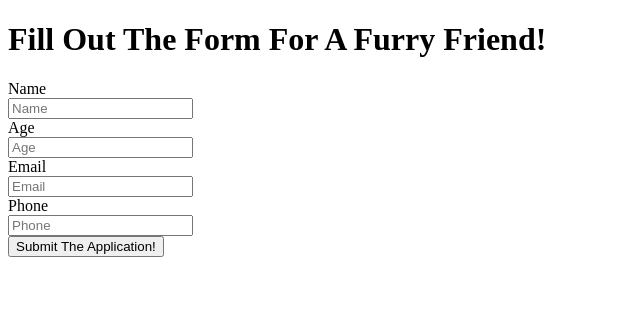
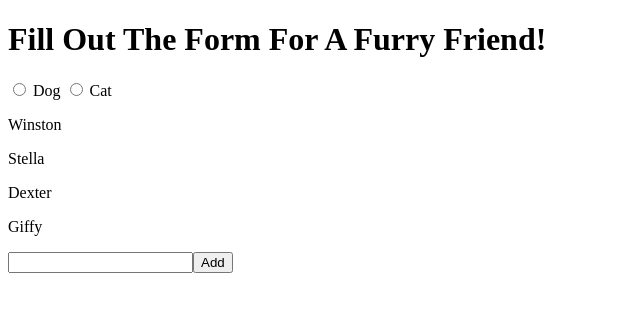
Before and after one commit to kwage/lecture18-angular, an Angular app: page / in a window 1280 px wide. Shown: the top 312 px of the page, without its empty margins (0-640 px from the left). Built offline with nearby package versions, Linux system fonts and the light colour scheme.

Commit message:
WE DID IT

```diff
--- a/src/app/app.component.html
+++ b/src/app/app.component.html
@@ -3,13 +3,8 @@
     <h1>Fill Out The Form For A Furry Friend!</h1>
 </header>
 
-<form>
-    <app-labeled-input data-label="Name"></app-labeled-input>
-    <app-labeled-input data-label="Age"></app-labeled-input>
-    <app-labeled-input data-label="Email"></app-labeled-input>
-    <app-labeled-input data-label="Phone"></app-labeled-input>
-    <input type="submit" value="Submit The Application!" id="submitBtn" />
-</form>
+<app-pet-dashboard></app-pet-dashboard>
+
 <footer>
 
 </footer>
--- a/src/app/app.module.ts
+++ b/src/app/app.module.ts
@@ -3,11 +3,13 @@ import { NgModule } from '@angular/core';
 
 import { AppComponent } from './app.component';
 import { LabeledInputComponent } from './labeled-input/labeled-input.component';
+import { PetDashboardComponent } from './pet-dashboard/pet-dashboard.component';
 
 @NgModule({
   declarations: [
     AppComponent,
-    LabeledInputComponent
+    LabeledInputComponent,
+    PetDashboardComponent
   ],
   imports: [
     BrowserModule
--- /dev/null
+++ b/src/app/pet-dashboard/pet-dashboard.component.html
@@ -0,0 +1,13 @@
+
+<input type="radio" name="petType" id="dog" (click)="togglePetType(true)"/> Dog
+<input type="radio" name="petType" id="cat" (click)="togglePetType(false)"/> Cat
+
+<div *ngIf="showDogs === true; else showMyCats">
+    <p *ngFor="let dog of dogs">{{ dog }}</p>
+</div>
+
+<ng-template #showMyCats>
+    <p *ngFor="let cat of cats">{{ cat }}</p>
+</ng-template>
+
+<input type="text" #petName /><button (click)="addPet(petName.value)">Add</button>
--- /dev/null
+++ b/src/app/pet-dashboard/pet-dashboard.component.ts
@@ -0,0 +1,37 @@
+import { Component, OnInit } from '@angular/core';
+
+@Component({
+  selector: 'app-pet-dashboard',
+  templateUrl: './pet-dashboard.component.html',
+  styleUrls: ['./pet-dashboard.component.css']
+})
+export class PetDashboardComponent implements OnInit {
+
+  showDogs: boolean;
+  dogs: string[];
+  cats: string[];
+
+  constructor() {
+    this.showDogs = false;
+    this.dogs = ["Stark", "Bella", "Zeus", "Zoey", "Toby"];
+    this.cats = ["Winston", "Stella", "Dexter", "Giffy"];
+  }
+
+  ngOnInit() {
+  }
+
+  addPet(myPetName) {
+    if (this.showDogs === true) {
+      this.dogs.push(myPetName);
+    } else {
+      this.cats.push(myPetName);
+    }
+
+    // console.log(myPetName);
+  }
+
+  togglePetType(showDogs) {
+    this.showDogs = showDogs;
+  }
+
+}
```
Also changed, not shown: src/app/pet-dashboard/pet-dashboard.component.css (added), 1 other file (tests, documents, lock files or other folders).
